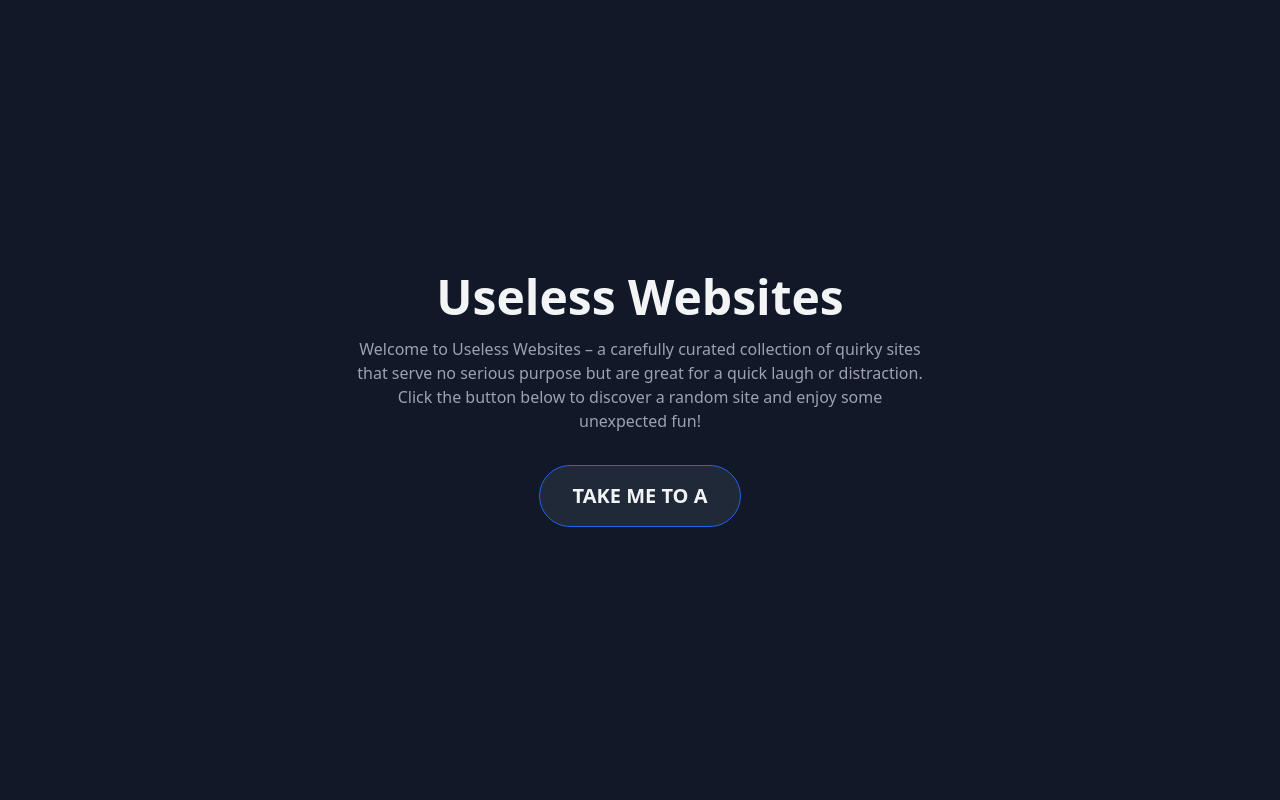
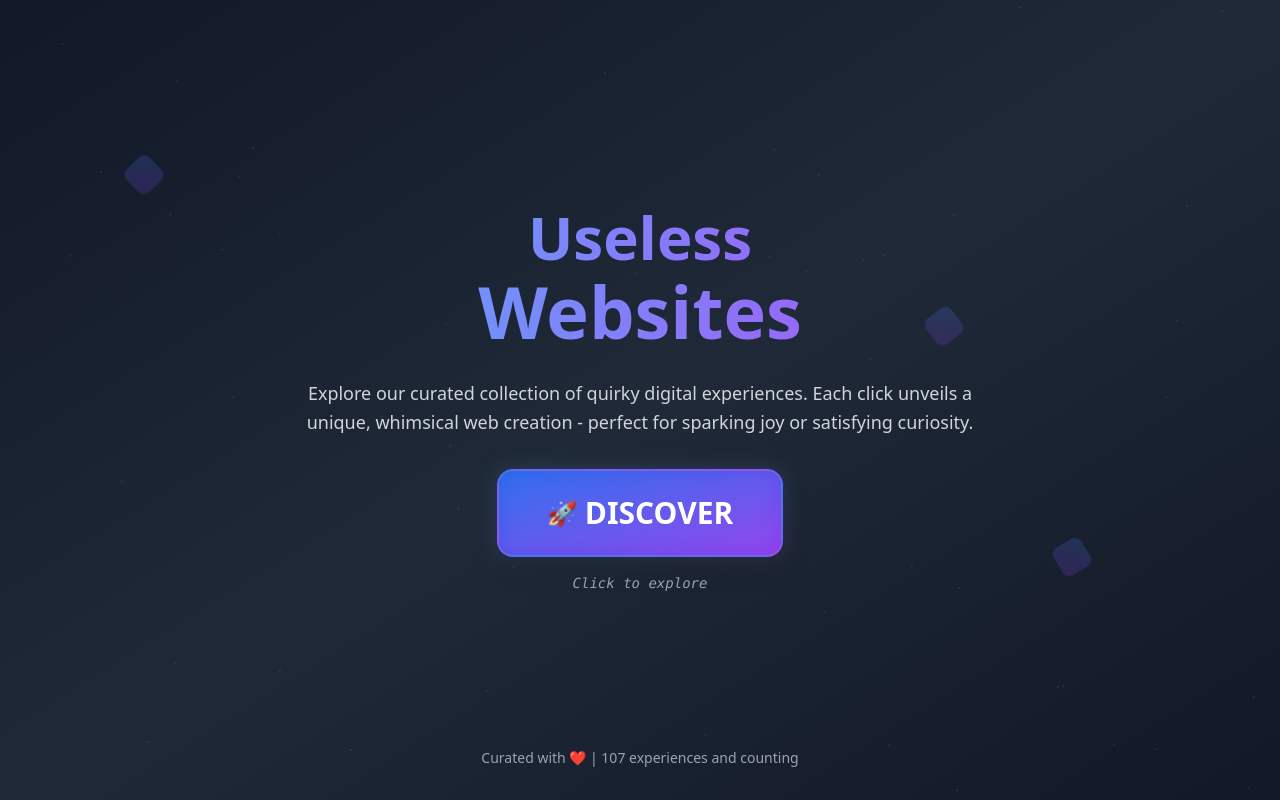
Before and after one commit to SafalBhandari12/The-Useless-Website, a React (Create React App) app: page / in a window 1280 px wide. Built offline with nearby package versions, Linux system fonts and the light colour scheme.

Commit message:
Some styling changes

```diff
--- a/package.json
+++ b/package.json
@@ -13,6 +13,9 @@
     "react": "^19.0.0",
     "react-dom": "^19.0.0",
     "react-scripts": "5.0.1",
+    "react-tsparticles": "^2.11.0",
+    "tsparticles": "^2.12.0",
+    "tsparticles-slim": "^2.12.0",
     "web-vitals": "^2.1.4"
   },
   "scripts": {
--- a/src/App.js
+++ b/src/App.js
@@ -1,143 +1,119 @@
-import React, { useState } from "react";
+import React, { useState, memo } from "react";
+import Particles from "react-tsparticles";
+import { loadSlim } from "tsparticles-slim";
+import sitesList from "./sitesList";
+
+// Memoized Floating Cube component to prevent unnecessary re-renders
+const FloatingCube = memo(({ delay, style }) => (
+  <div
+    className='absolute w-8 h-8 bg-gradient-to-br from-blue-500 to-purple-600 opacity-20 rounded-lg'
+    style={{
+      ...style,
+      animation: `float 6s ease-in-out ${delay} infinite`,
+      transform: "rotate(45deg)",
+    }}
+  />
+));
 
 const App = () => {
-  const [buttonText, setButtonText] = useState("TO A");
+  const [buttonText, setButtonText] = useState({
+    main: "🚀 DISCOVER",
+    sub: "Click to explore",
+  });
+  const [clickCount, setClickCount] = useState(0);
 
-  const sitesList = [
-    "https://sliding.toys/mystic-square/8-puzzle/daily/",
-    "https://longdogechallenge.com/",
-    "https://maze.toys/mazes/mini/daily/",
-    "https://optical.toys",
-    "https://paint.toys/calligram/",
-    "https://puginarug.com",
-    "https://memory.toys/classic/easy/",
-    "https://alwaysjudgeabookbyitscover.com",
-    "https://clicking.toys/flip-grid/neat-nine/3-holes/",
-    "https://weirdorconfusing.com/",
-    "https://checkbox.toys/scale/",
-    "https://binarypiano.com/",
-    "https://mondrianandme.com/",
-    "https://onesquareminesweeper.com/",
-    "https://cursoreffects.com",
-    "http://floatingqrcode.com/",
-    "https://thatsthefinger.com/",
-    "https://cant-not-tweet-this.com/",
-    "http://heeeeeeeey.com/",
-    "http://corndog.io/",
-    "http://eelslap.com/",
-    "http://www.staggeringbeauty.com/",
-    "http://burymewithmymoney.com/",
-    "https://smashthewalls.com/",
-    "https://jacksonpollock.org/",
-    "http://endless.horse/",
-    "http://drawing.garden/",
-    "https://www.trypap.com/",
-    "http://www.republiquedesmangues.fr/",
-    "http://www.movenowthinklater.com/",
-    "https://sliding.toys/mystic-square/15-puzzle/daily/",
-    "https://paint.toys/",
-    "https://checkboxrace.com/",
-    "http://www.rrrgggbbb.com/",
-    "http://www.koalastothemax.com/",
-    "https://rotatingsandwiches.com/",
-    "http://www.everydayim.com/",
-    "http://randomcolour.com/",
-    "http://maninthedark.com/",
-    "http://cat-bounce.com/",
-    "http://chrismckenzie.com/",
-    "https://thezen.zone/",
-    "http://ninjaflex.com/",
-    "http://ihasabucket.com/",
-    "https://toms.toys",
-    "http://corndogoncorndog.com/",
-    "http://www.hackertyper.com/",
-    "https://pointerpointer.com",
-    "http://imaninja.com/",
-    "http://www.partridgegetslucky.com/",
-    "http://www.ismycomputeron.com/",
-    "http://www.nullingthevoid.com/",
-    "http://www.muchbetterthanthis.com/",
-    "http://www.yesnoif.com/",
-    "http://lacquerlacquer.com",
-    "https://clicking.toys/peg-solitaire/solid/",
-    "http://potatoortomato.com/",
-    "http://iamawesome.com/",
-    "https://strobe.cool/",
-    "http://thisisnotajumpscare.com/",
-    "http://doughnutkitten.com/",
-    "http://crouton.net/",
-    "http://corgiorgy.com/",
-    "http://www.wutdafuk.com/",
-    "http://unicodesnowmanforyou.com/",
-    "http://chillestmonkey.com/",
-    "http://scroll-o-meter.club/",
-    "http://www.crossdivisions.com/",
-    "http://tencents.info/",
-    "https://memory.toys/maze/easy/",
-    "https://boringboringboring.com/",
-    "http://www.patience-is-a-virtue.org/",
-    "http://pixelsfighting.com/",
-    "http://isitwhite.com/",
-    "https://existentialcrisis.com/",
-    "http://onemillionlols.com/",
-    "http://www.omfgdogs.com/",
-    "http://oct82.com/",
-    "http://chihuahuaspin.com/",
-    "http://www.blankwindows.com/",
-    "http://tunnelsnakes.com/",
-    "http://www.trashloop.com/",
-    "http://spaceis.cool/",
-    "http://www.doublepressure.com/",
-    "http://www.donothingfor2minutes.com/",
-    "http://buildshruggie.com/",
-    "https://optical.toys/thatcher-effect/",
-    "http://yeahlemons.com/",
-    "http://wowenwilsonquiz.com",
-    "http://notdayoftheweek.com/",
-    "https://number.toys/",
-    "https://card.toys",
-    "http://www.amialright.com/",
-    "https://greatbignothing.com/",
-    "https://zoomquilt.org/",
-    "https://optical.toys/troxler-fade/",
-    "https://dadlaughbutton.com/",
-    "https://remoji.com/",
-    "http://papertoilet.com/",
-    "https://loopedforinfinity.com/",
-    "https://www.ripefordebate.com/",
-    "https://end.city/",
-    "https://elonjump.com/",
-    "https://www.bouncingdvdlogo.com/",
-    "https://toybox.toms.toys",
-    "https://memory.toys/monkey-challenge/easy/",
-    "https://memory.toys",
+  // CSS styles for animations
+  const styles = `
+    @keyframes float {
+      0%, 100% { transform: translateY(0) rotate(45deg); }
+      50% { transform: translateY(-20px) rotate(60deg); }
+    }
+  `;
+
+  const buttonVariants = [
+    { main: "🚀 DISCOVER", sub: "Find hidden web gems" },
+    { main: "🎉 SURPRISE ME", sub: "I'm feeling adventurous" },
+    { main: "🔮 REVEAL", sub: "Uncover digital magic" },
+    { main: "🌈 WHIMSICAL", sub: "Show me wonder" },
+    { main: "✨ ANOTHER", sub: "Keep the magic coming" },
   ];
 
+  const particlesInit = async (engine) => {
+    await loadSlim(engine);
+  };
+
   const handleClick = () => {
-    if (buttonText === "TO A") {
-      setButtonText("TO ANOTHER");
-    }
     const randomSite = sitesList[Math.floor(Math.random() * sitesList.length)];
     window.open(randomSite, "_blank");
+    setClickCount((prev) => (prev + 1) % buttonVariants.length);
+    setButtonText(buttonVariants[clickCount]);
   };
 
   return (
-    <div className='min-h-screen bg-gray-900 flex flex-col items-center justify-center text-center px-4'>
-      <h1 className='text-5xl font-extrabold mb-4 text-gray-100'>
-        Useless Websites
+    <div className='min-h-screen bg-gradient-to-br from-gray-900 via-gray-800 to-gray-900 flex flex-col items-center justify-center text-center px-4 overflow-hidden'>
+      <style>{styles}</style>
+
+      {/* Particle Background */}
+      <div className='absolute inset-0 opacity-30'>
+        <Particles
+          init={particlesInit}
+          options={{
+            particles: {
+              number: { value: 50 },
+              move: { enable: true, speed: 1 },
+              size: { value: 1 },
+              opacity: { value: 0.3 },
+            },
+          }}
+        />
+      </div>
+
+      {/* Floating Cubes with Stable Animations */}
+      <FloatingCube delay='0s' style={{ top: "20%", left: "10%" }} />
+      <FloatingCube delay='2s' style={{ top: "70%", right: "15%" }} />
+      <FloatingCube delay='4s' style={{ top: "40%", right: "25%" }} />
+
+      {/* Main Content */}
+      <div className='relative z-10 space-y-8'>
+        <h1 className='text-6xl font-bold mb-4 bg-gradient-to-r from-blue-400 to-purple-500 bg-clip-text text-transparent'>
+          <span className='block mb-2'>Useless</span>
+          <span className='block text-7xl font-extrabold'>Websites</span>
         </h1>
-      <p className='text-gray-400 mb-8 max-w-xl'>
-        Welcome to Useless Websites – a carefully curated collection of quirky
-        sites that serve no serious purpose but are great for a quick laugh or
-        distraction. Click the button below to discover a random site and enjoy
-        some unexpected fun!
+
+        <p className='text-gray-300 text-lg mb-8 max-w-2xl mx-auto leading-relaxed'>
+          Explore our curated collection of quirky digital experiences. Each
+          click unveils a unique, whimsical web creation - perfect for sparking
+          joy or satisfying curiosity.
         </p>
+
+        {/* Stable Interactive Button */}
+        <div className='space-y-4'>
           <button
             onClick={handleClick}
-        className='minimal-button px-8 py-4 text-xl font-bold rounded-full bg-gray-800 text-gray-100 border border-blue-600 hover:bg-gray-700'
+            className='relative px-12 py-6 text-2xl font-bold rounded-2xl transition-all duration-300
+              bg-gradient-to-br from-blue-600 to-purple-600 hover:from-blue-500 hover:to-purple-500
+              shadow-xl hover:shadow-2xl hover:shadow-blue-500/30 text-white border-2 border-blue-300/20
+              before:absolute before:inset-0 before:bg-gradient-to-br before:from-blue-400/20 before:to-purple-400/20 before:blur-md
+              active:scale-95'
           >
-        TAKE ME {buttonText}
+            <span className='relative z-10 flex items-center justify-center gap-2'>
+              <span className='animate-wiggle'>
+                {buttonText.main.split(" ")[0]}
+              </span>
+              <span className='text-3xl'>{buttonText.main.split(" ")[1]}</span>
+            </span>
+            <div className='absolute inset-0 bg-blue-500/10 rounded-2xl animate-pulse' />
           </button>
+
+          <p className='text-gray-400 text-sm font-mono italic'>
+            {buttonText.sub}
+          </p>
+        </div>
+      </div>
+
+      <div className='absolute bottom-8 text-gray-400 text-sm'>
+        Curated with ❤️ | {sitesList.length} experiences and counting
+      </div>
     </div>
   );
 };
--- /dev/null
+++ b/src/sitesList.js
@@ -0,0 +1,111 @@
+const sitesList = [
+  "https://sliding.toys/mystic-square/8-puzzle/daily/",
+  "https://longdogechallenge.com/",
+  "https://maze.toys/mazes/mini/daily/",
+  "https://optical.toys",
+  "https://paint.toys/calligram/",
+  "https://puginarug.com",
+  "https://memory.toys/classic/easy/",
+  "https://alwaysjudgeabookbyitscover.com",
+  "https://clicking.toys/flip-grid/neat-nine/3-holes/",
+  "https://weirdorconfusing.com/",
+  "https://checkbox.toys/scale/",
+  "https://binarypiano.com/",
+  "https://mondrianandme.com/",
+  "https://onesquareminesweeper.com/",
+  "https://cursoreffects.com",
+  "http://floatingqrcode.com/",
+  "https://thatsthefinger.com/",
+  "https://cant-not-tweet-this.com/",
+  "http://heeeeeeeey.com/",
+  "http://corndog.io/",
+  "http://eelslap.com/",
+  "http://www.staggeringbeauty.com/",
+  "http://burymewithmymoney.com/",
+  "https://smashthewalls.com/",
+  "https://jacksonpollock.org/",
+  "http://endless.horse/",
+  "http://drawing.garden/",
+  "https://www.trypap.com/",
+  "http://www.republiquedesmangues.fr/",
+  "http://www.movenowthinklater.com/",
+  "https://sliding.toys/mystic-square/15-puzzle/daily/",
+  "https://paint.toys/",
+  "https://checkboxrace.com/",
+  "http://www.rrrgggbbb.com/",
+  "http://www.koalastothemax.com/",
+  "https://rotatingsandwiches.com/",
+  "http://www.everydayim.com/",
+  "http://randomcolour.com/",
+  "http://maninthedark.com/",
+  "http://cat-bounce.com/",
+  "http://chrismckenzie.com/",
+  "https://thezen.zone/",
+  "http://ninjaflex.com/",
+  "http://ihasabucket.com/",
+  "https://toms.toys",
+  "http://corndogoncorndog.com/",
+  "http://www.hackertyper.com/",
+  "https://pointerpointer.com",
+  "http://imaninja.com/",
+  "http://www.partridgegetslucky.com/",
+  "http://www.ismycomputeron.com/",
+  "http://www.nullingthevoid.com/",
+  "http://www.muchbetterthanthis.com/",
+  "http://www.yesnoif.com/",
+  "http://lacquerlacquer.com",
+  "https://clicking.toys/peg-solitaire/solid/",
+  "http://potatoortomato.com/",
+  "http://iamawesome.com/",
+  "https://strobe.cool/",
+  "http://thisisnotajumpscare.com/",
+  "http://doughnutkitten.com/",
+  "http://crouton.net/",
+  "http://corgiorgy.com/",
+  "http://www.wutdafuk.com/",
+  "http://unicodesnowmanforyou.com/",
+  "http://chillestmonkey.com/",
+  "http://scroll-o-meter.club/",
+  "http://www.crossdivisions.com/",
+  "http://tencents.info/",
+  "https://memory.toys/maze/easy/",
+  "https://boringboringboring.com/",
+  "http://www.patience-is-a-virtue.org/",
+  "http://pixelsfighting.com/",
+  "http://isitwhite.com/",
+  "https://existentialcrisis.com/",
+  "http://onemillionlols.com/",
+  "http://www.omfgdogs.com/",
+  "http://oct82.com/",
+  "http://chihuahuaspin.com/",
+  "http://www.blankwindows.com/",
+  "http://tunnelsnakes.com/",
+  "http://www.trashloop.com/",
+  "http://spaceis.cool/",
+  "http://www.doublepressure.com/",
+  "http://www.donothingfor2minutes.com/",
+  "http://buildshruggie.com/",
+  "https://optical.toys/thatcher-effect/",
+  "http://yeahlemons.com/",
+  "http://wowenwilsonquiz.com",
+  "http://notdayoftheweek.com/",
+  "https://number.toys/",
+  "https://card.toys",
+  "http://www.amialright.com/",
+  "https://greatbignothing.com/",
+  "https://zoomquilt.org/",
+  "https://optical.toys/troxler-fade/",
+  "https://dadlaughbutton.com/",
+  "https://remoji.com/",
+  "http://papertoilet.com/",
+  "https://loopedforinfinity.com/",
+  "https://www.ripefordebate.com/",
+  "https://end.city/",
+  "https://elonjump.com/",
+  "https://www.bouncingdvdlogo.com/",
+  "https://toybox.toms.toys",
+  "https://memory.toys/monkey-challenge/easy/",
+  "https://memory.toys",
+];
+
+export default sitesList;
```
Also changed, not shown: tailwind.config.js (+5 -6 lines), 1 other file (tests, documents, lock files or other folders). Lines whose indentation alone changed are shown as unchanged.
